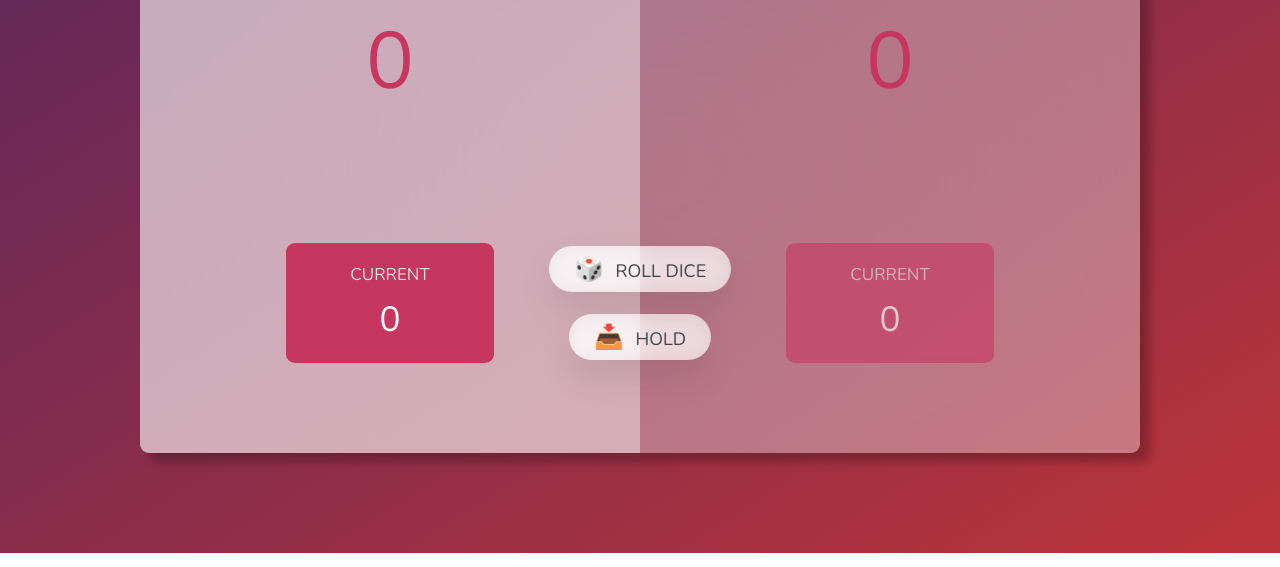
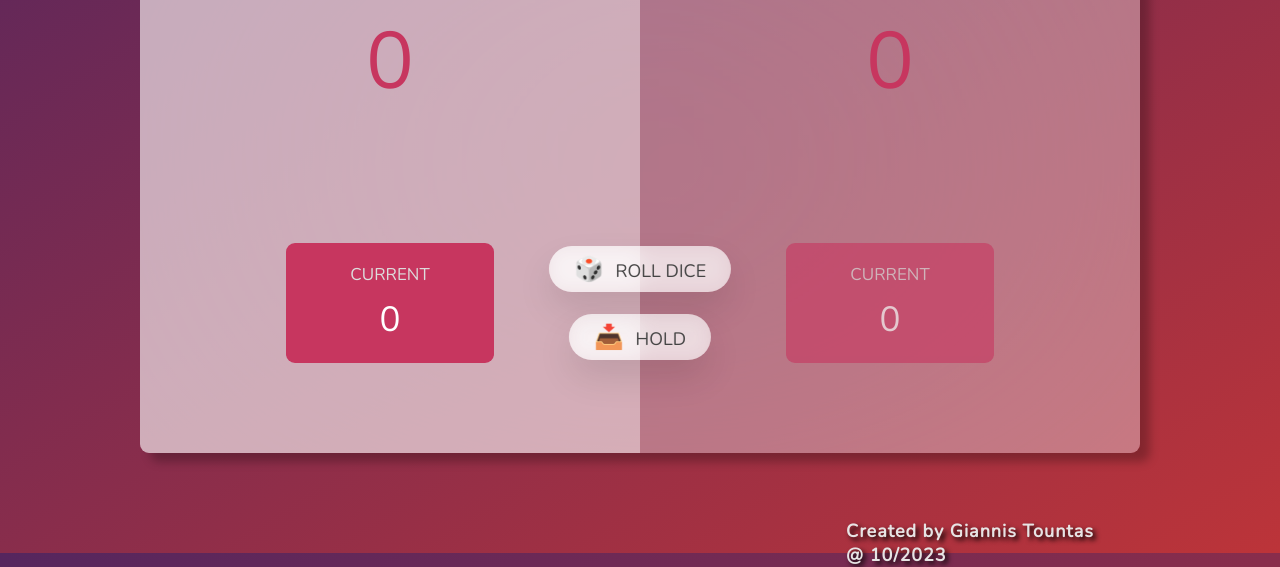
Before and after one commit to JohnTountas/2Players-DiceGame, a plain HTML site: page index.html in a window 1280 px wide. Shown: the part 247-814 px from the top of the page. Drawn offline with nearby package versions, Linux system fonts and the light colour scheme.

Commit message:
Added footer with custom settings

```diff
--- a/index.html
+++ b/index.html
@@ -42,6 +42,13 @@
       <button class="btn btn--hold">📥 Hold</button>
     </main>
 
+    <footer class="Myfooter">
+      <h4>
+        Created by Giannis Tountas <br />
+        @ 10/2023
+      </h4>
+    </footer>
+
     <script src="The Loot Game_script.js"></script>
   </body>
 </html>
--- a/style.css
+++ b/style.css
@@ -196,3 +196,13 @@ main {
   font-family: 'Roboto Slab', 'nunito', serif;
   color: rgb(188, 228, 29);
 }
+
+.Myfooter {
+  position: absolute;
+  font-size: 18px;
+  margin: 780px 0px 0px 660px;
+  text-shadow: 3px 3px 5px black;
+  color: rgb(231, 228, 228);
+  font-family: 'Nunito', sans-serif;
+  letter-spacing: 1px;
+}
```
